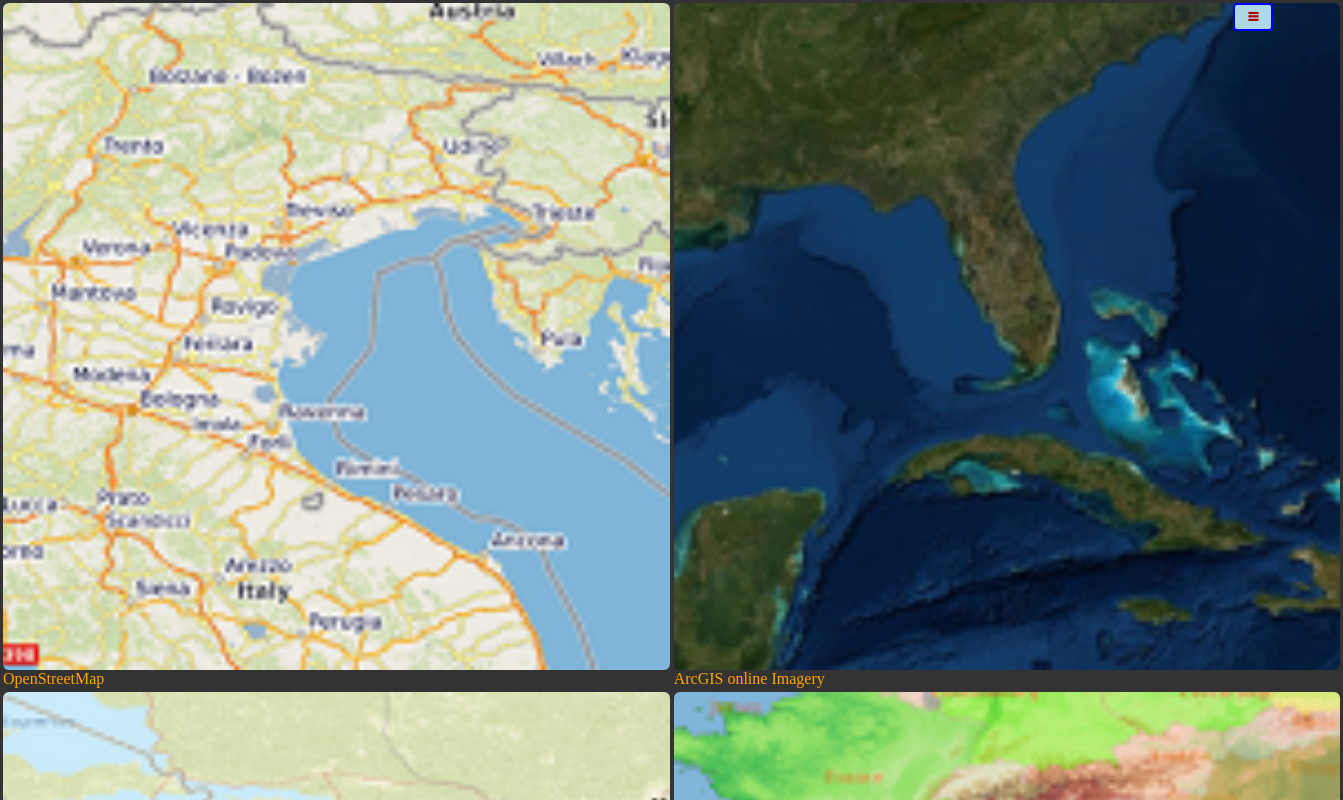
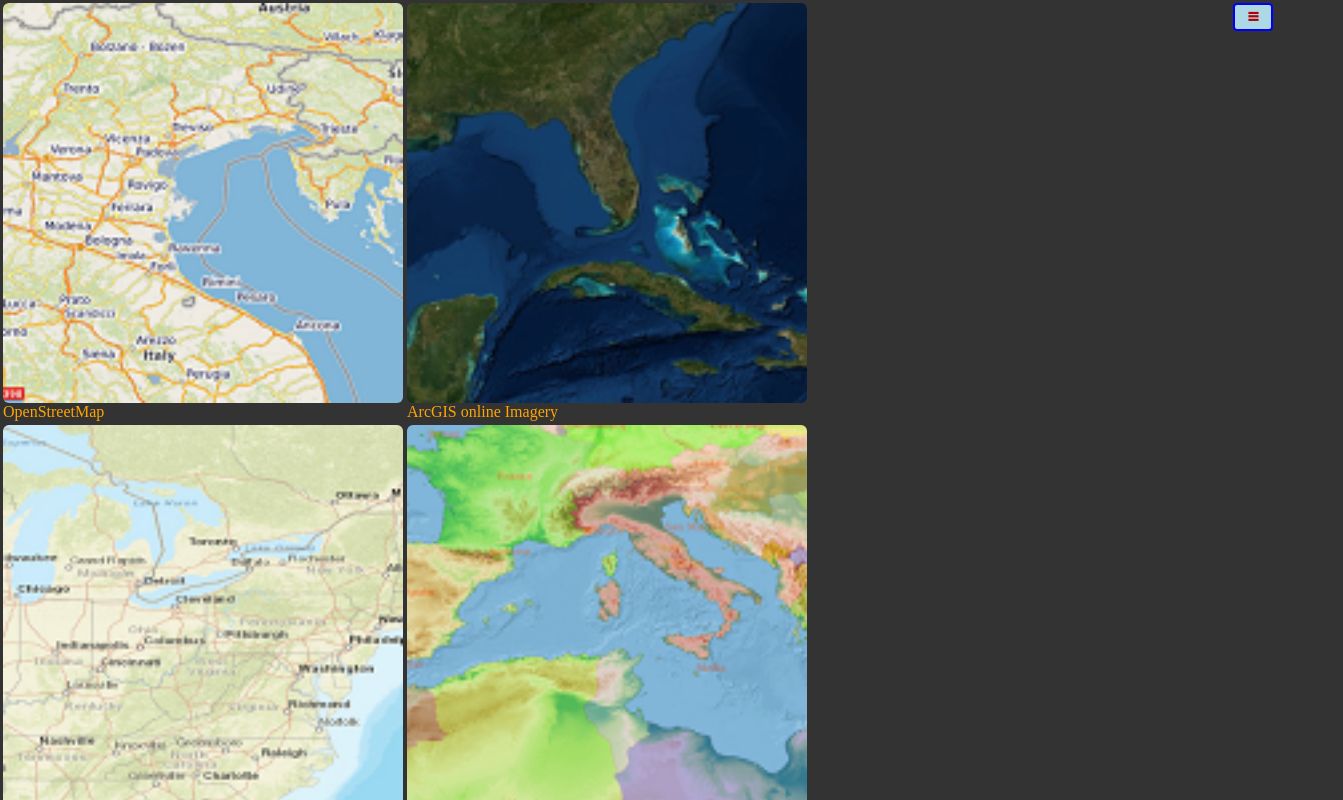
Before and after one commit to rodispantelis/WMSMapGallery, a plain HTML site: page index.html in a window 1280 px wide. Shown: the top 800 px of the page, 1343 px wide, since content can reach past the window. Drawn offline with Linux system fonts and the light colour scheme.

Commit message:
Update index.html

```diff
--- a/index.html
+++ b/index.html
@@ -103,7 +103,7 @@ function generate_table() {
 		document.getElementById("side").style.width="250px";
 	}else{
 		d2=2;
-		d3=screen.width/1.2;
+		d3=screen.width*0.6/1.2;
 		body.style.margin=0;
 		body.style.padding=0;
 		htmlcntm("sidebar");
```
